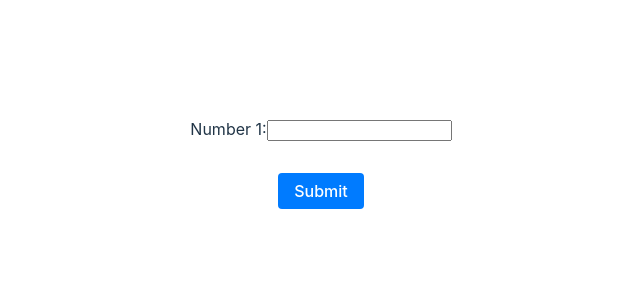
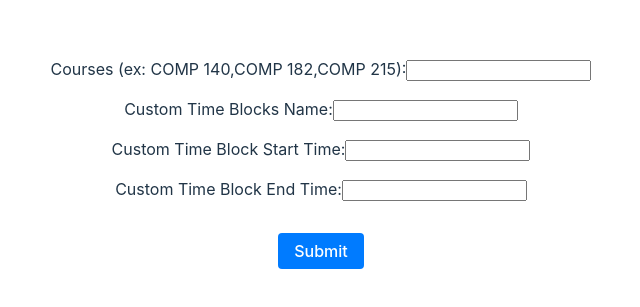
Before and after one commit to henry0225/CourseScheduler, a React (Vite) app in the folder frontend/: page / in a window 1280 px wide. Shown: the part 253-560 px from the top of the page, without its empty margins (319-959 px from the left). Built offline with nearby package versions, Linux system fonts and the light colour scheme.

Commit message:
Added additional courses functionality

```diff
--- a/frontend/src/App.jsx
+++ b/frontend/src/App.jsx
@@ -5,16 +5,29 @@ import './App.css'
 
 function App() {
   const [num1, setNum1] = useState('');
+  const [num2, setNum2] = useState('');
+  const [num3, setNum3] = useState('');
+  const [num4, setNum4] = useState('');
   const [result, setResult] = useState('');
 
   const handleNum1Change = (event) => {
     setNum1(event.target.value);
   }
 
+  const handleNum2Change = (event) => {
+    setNum2(event.target.value);
+  }
+  const handleNum3Change = (event) => {
+    setNum3(event.target.value);
+  }
+  const handleNum4Change = (event) => {
+    setNum4(event.target.value);
+  }
+
 
   const handleSubmit = (event) => {
     event.preventDefault();
-    const data = { num1 };
+    const data = { num1, num2, num3, num4 };
     fetch('http://127.0.0.1:6969/test', {
       method: 'POST',
       headers: {
@@ -31,12 +44,35 @@ function App() {
     <div>
       <form onSubmit={handleSubmit} style={{ display: 'block' }}>
         <label style={{ display: 'block' }}>
-          Number 1:
+          Courses (ex: COMP 140,COMP 182,COMP 215):
           <input type="text" value={num1} onChange={handleNum1Change} />
+        </label>
+        <label style={{ display: 'block' }}>
+          Custom Time Blocks Name:
+          <input type="text" value={num2} onChange={handleNum2Change} />
+        </label>
+        <label style={{ display: 'block' }}>
+          Custom Time Block Start Time:
+          <input type="text" value={num3} onChange={handleNum3Change} />
+        </label>
+        <label style={{ display: 'block' }}>
+          Custom Time Block End Time:
+          <input type="text" value={num4} onChange={handleNum4Change} />
         </label>
         <button type="submit">Submit</button>
       </form>
-      {result && <p>Result: {result}</p>}
+      {result && (
+  <div>
+    <p>Result:</p>
+    {result.map((innerList, index) => (
+      <ul key={index}>
+        {innerList.map((item, innerIndex) => (
+          <li key={innerIndex}>{item}</li>
+        ))}
+      </ul>
+    ))}
+  </div>
+)}
     </div>
   )
 }
```
Also changed, not shown: 2 other files (tests, documents, lock files or other folders).
